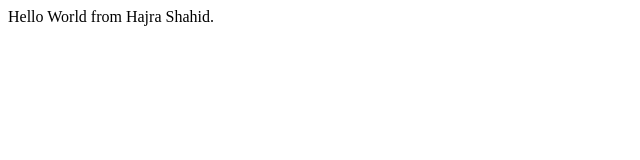
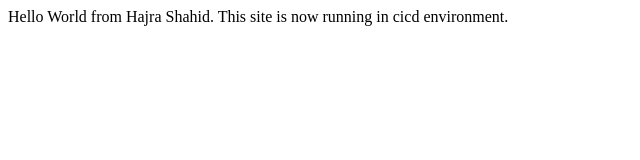
Before and after one commit to hajrashahid/practicebootcamp, a plain HTML site: page index.html in a window 1280 px wide. Shown: the whole page, without its empty margins (0-640 px from the left). Drawn offline with Linux system fonts and the light colour scheme.

Commit message:
updated index.html
added cicd discription in site.

```diff
--- a/index.html
+++ b/index.html
@@ -5,7 +5,7 @@
 </head>
 <body>
     <div>
-        Hello World from Hajra Shahid.
+        Hello World from Hajra Shahid. This site is now running in cicd environment.
     </div>
 </body>
 </html>
```
